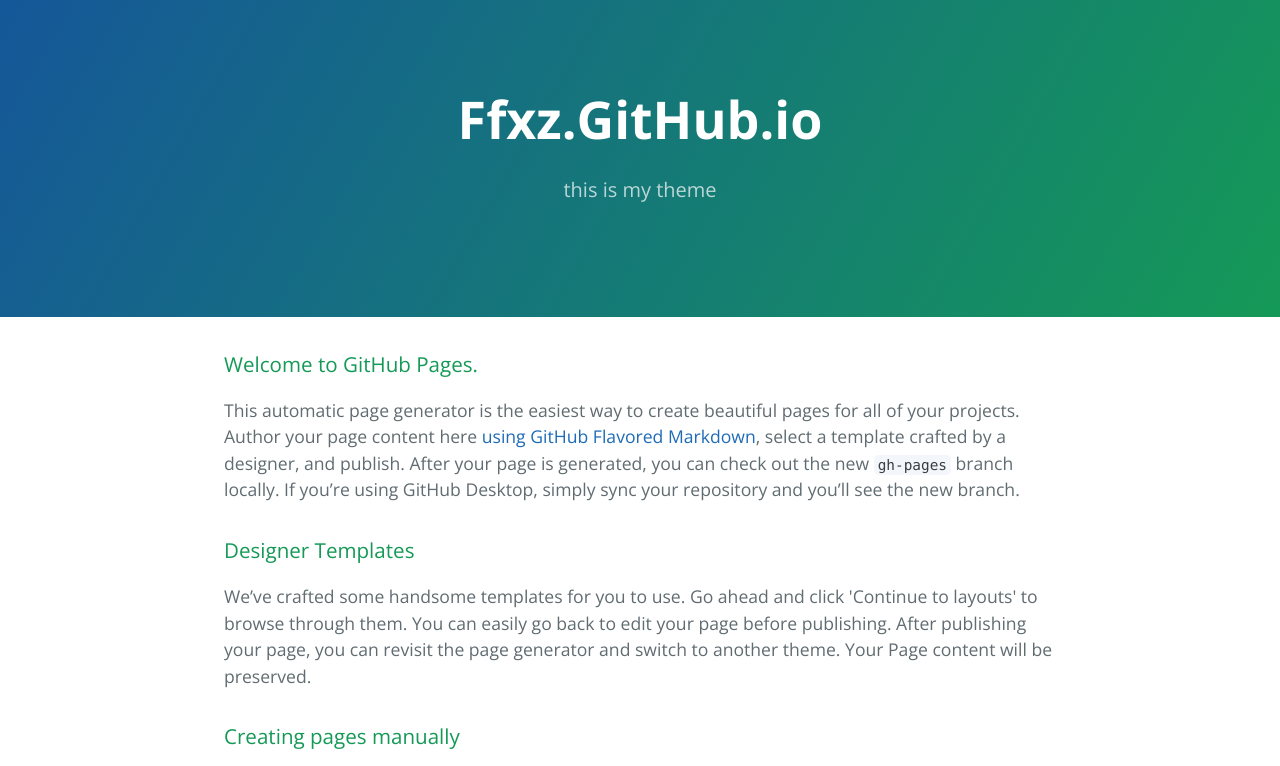
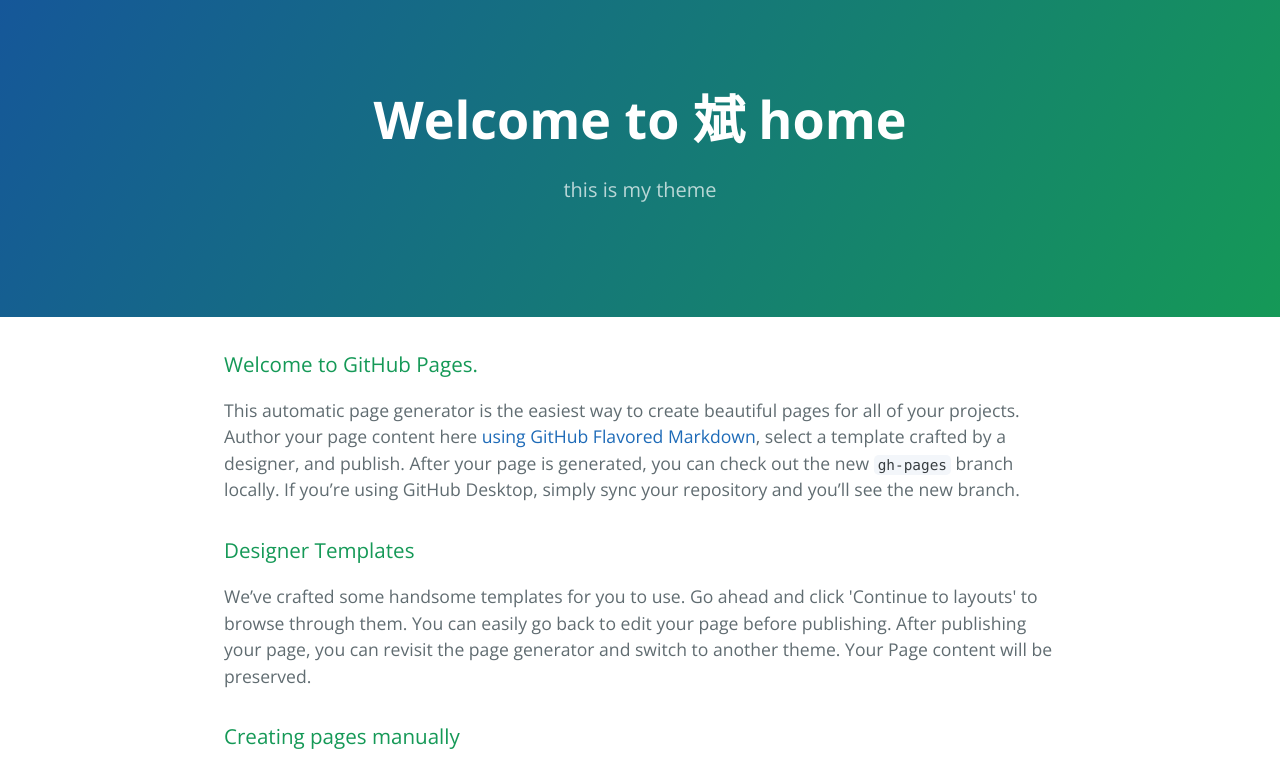
Before and after one commit to ffxz/ffxz.github.io, a plain HTML site: page index.html in a window 1280 px wide. Shown: the top 766 px of the page. Drawn offline with nearby package versions, Linux system fonts and the light colour scheme.

Commit message:
Update index.html

```diff
--- a/index.html
+++ b/index.html
@@ -11,7 +11,7 @@
   </head>
   <body>
     <section class="page-header">
-      <h1 class="project-name">Ffxz.GitHub.io</h1>
+      <h1 class="project-name">Welcome to 斌 home</h1>
       <h2 class="project-tagline">this is my theme</h2>
     </section>
 
```
